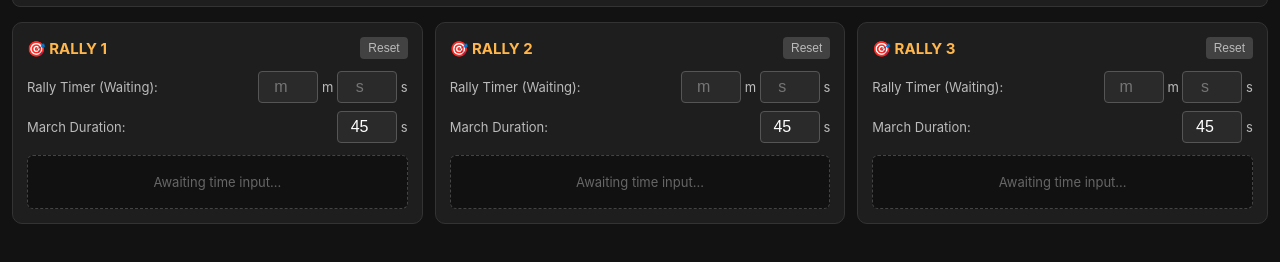
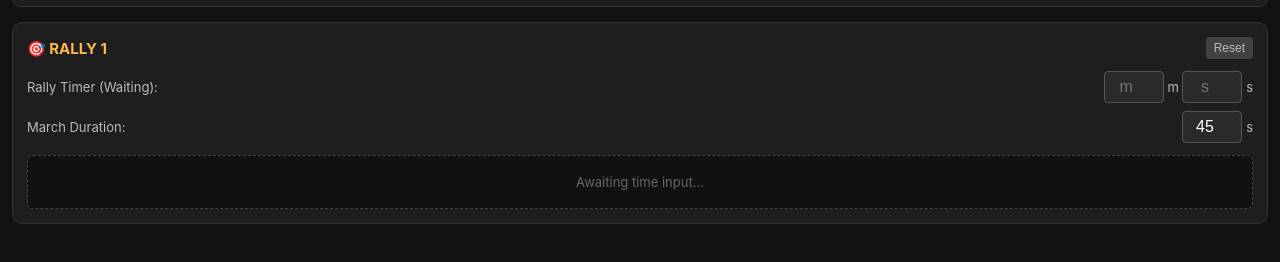
Before and after one commit to 04wy05/castle-timer, a plain HTML site: page index.html in a window 1280 px wide. Shown: the part 72-334 px from the top of the page. Drawn offline with Linux system fonts and the light colour scheme.

Commit message:
Update index.html

```diff
--- a/index.html
+++ b/index.html
@@ -65,97 +65,4 @@
   </div>
 
   <!-- Lane 2 -->
-  <div class="lane-card" id="card-1">
-    <div class="lane-title">
-      <span>🎯 RALLY 2</span>
-      <button class="btn-clear" onclick="clearLane(1)">Reset</button>
-    </div>
-    <div class="input-row">
-      <label>Rally Timer (Waiting):</label>
-      <div>
-        <input type="number" id="waitM-1" placeholder="m" min="0" oninput="recalc(1)"> m
-        <input type="number" id="waitS-1" placeholder="s" min="0" max="59" oninput="recalc(1)"> s
-      </div>
-    </div>
-    <div class="input-row">
-      <label>March Duration:</label>
-      <div>
-        <input type="number" id="marchS-1" placeholder="s" value="45" min="0" oninput="recalc(1)"> s
-      </div>
-    </div>
-    <div class="output-box" id="out-1">
-      <div class="status-idle">Awaiting time input...</div>
-    </div>
-  </div>
-
-  <!-- Lane 3 -->
-  <div class="lane-card" id="card-2">
-    <div class="lane-title">
-      <span>🎯 RALLY 3</span>
-      <button class="btn-clear" onclick="clearLane(2)">Reset</button>
-    </div>
-    <div class="input-row">
-      <label>Rally Timer (Waiting):</label>
-      <div>
-        <input type="number" id="waitM-2" placeholder="m" min="0" oninput="recalc(2)"> m
-        <input type="number" id="waitS-2" placeholder="s" min="0" max="59" oninput="recalc(2)"> s
-      </div>
-    </div>
-    <div class="input-row">
-      <label>March Duration:</label>
-      <div>
-        <input type="number" id="marchS-2" placeholder="s" value="45" min="0" oninput="recalc(2)"> s
-      </div>
-    </div>
-    <div class="output-box" id="out-2">
-      <div class="status-idle">Awaiting time input...</div>
-    </div>
-  </div>
-</div>
-
-<script>
-function pad(n) { return n < 10 ? '0' + n : n; }
-
-const targets = [null, null, null];
-
-function updateClock() {
-  const now = new Date();
-  const h = pad(now.getUTCHours());
-  const m = pad(now.getUTCMinutes());
-  const s = pad(now.getUTCSeconds());
-  document.getElementById('clock').innerText = `${h}:${m}:${s}`;
-
-  for (let i = 0; i < 3; i++) {
-    renderOutput(i, now.getTime());
-  }
-}
-setInterval(updateClock, 1000);
-updateClock();
-
-function recalc(i) {
-  const waitM = parseInt(document.getElementById(`waitM-${i}`).value) || 0;
-  const waitS = parseInt(document.getElementById(`waitS-${i}`).value) || 0;
-  const marchS = parseInt(document.getElementById(`marchS-${i}`).value) || 0;
-
-  const totalSec = waitM * 60 + waitS + marchS;
-  if (totalSec <= 0) {
-    targets[i] = null;
-  } else {
-    targets[i] = Date.now() + totalSec * 1000;
-  }
-  renderOutput(i, Date.now());
-}
-
-function renderOutput(i, nowTime) {
-  const out = document.getElementById(`out-${i}`);
-  const card = document.getElementById(`card-${i}`);
-  const target = targets[i];
-
-  if (!target) {
-    out.innerHTML = `<div class="status-idle">Awaiting time input...</div>`;
-    card.classList.remove('danger');
-    return;
-  }
-
-  const diffSec = Math.round((target - nowTime) / 1000);
-  const targetDate = new Date
+  <div class="
```
